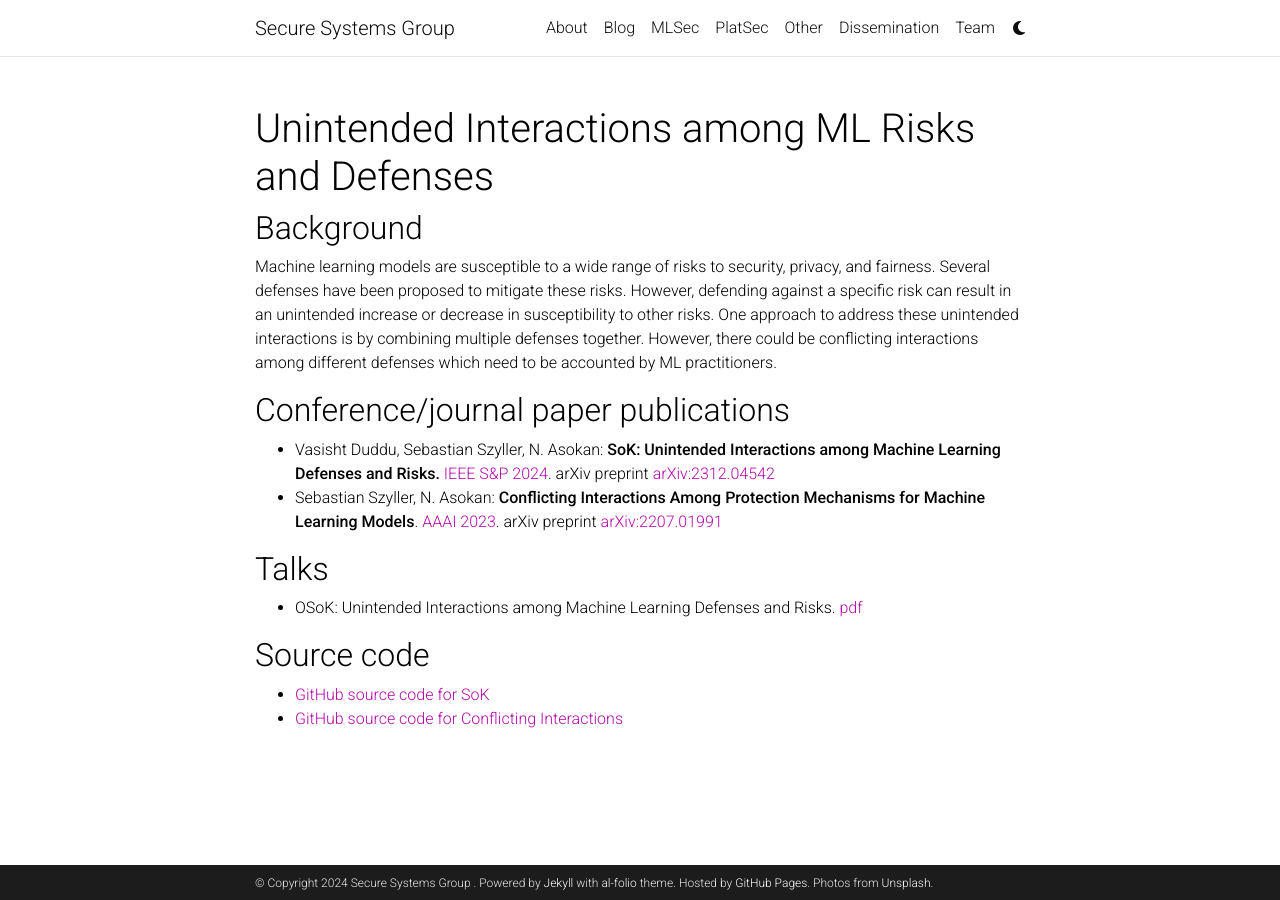
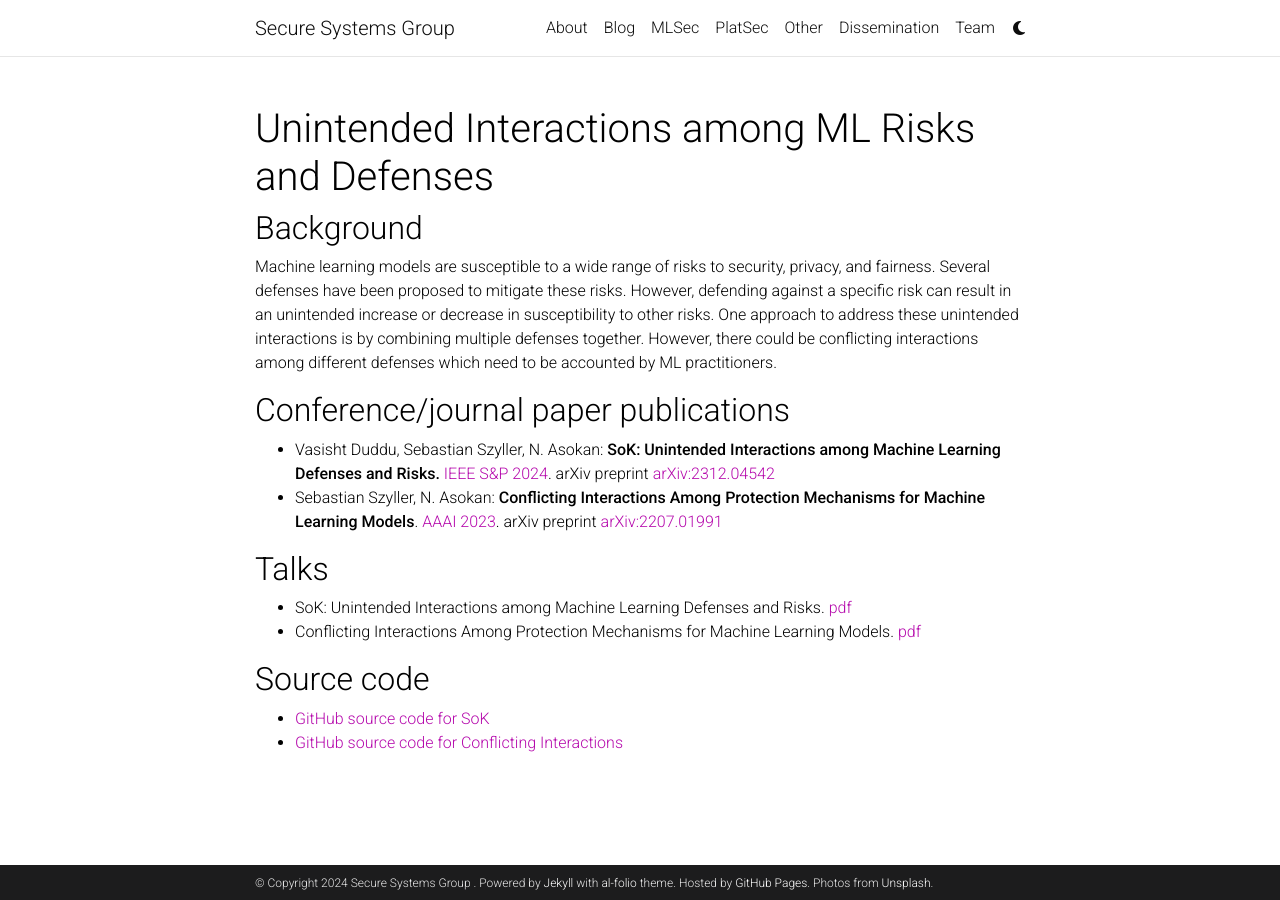
Before and after one commit to ssg-research/ssg-research.github.io, a Jekyll site: the page built from _projects/mlsec/interactions.md, in a window 1280 px wide. Built offline with Jekyll 4.4.1, drawn with Linux system fonts in a browser that asks for light colours; comment, search, counter and statistics services are not loaded; a style sheet for code colours, icons or effects is not loaded.

Commit message:
Update interactions.md

```diff
--- a/_projects/mlsec/interactions.md
+++ b/_projects/mlsec/interactions.md
@@ -24,7 +24,8 @@ However, there could be conflicting interactions among different defenses which
 
 ## Talks
 
-- OSoK: Unintended Interactions among Machine Learning Defenses and Risks. [pdf](../../assets/pdf/mlsec/SoK.pdf)
+- SoK: Unintended Interactions among Machine Learning Defenses and Risks. [pdf](../../assets/pdf/mlsec/SoK.pdf)
+- Conflicting Interactions Among Protection Mechanisms for Machine Learning Models. [pdf](../../assets/pdf/mlsec/MLConfGoals-master.pdf)
 
 ## Source code
 
```
